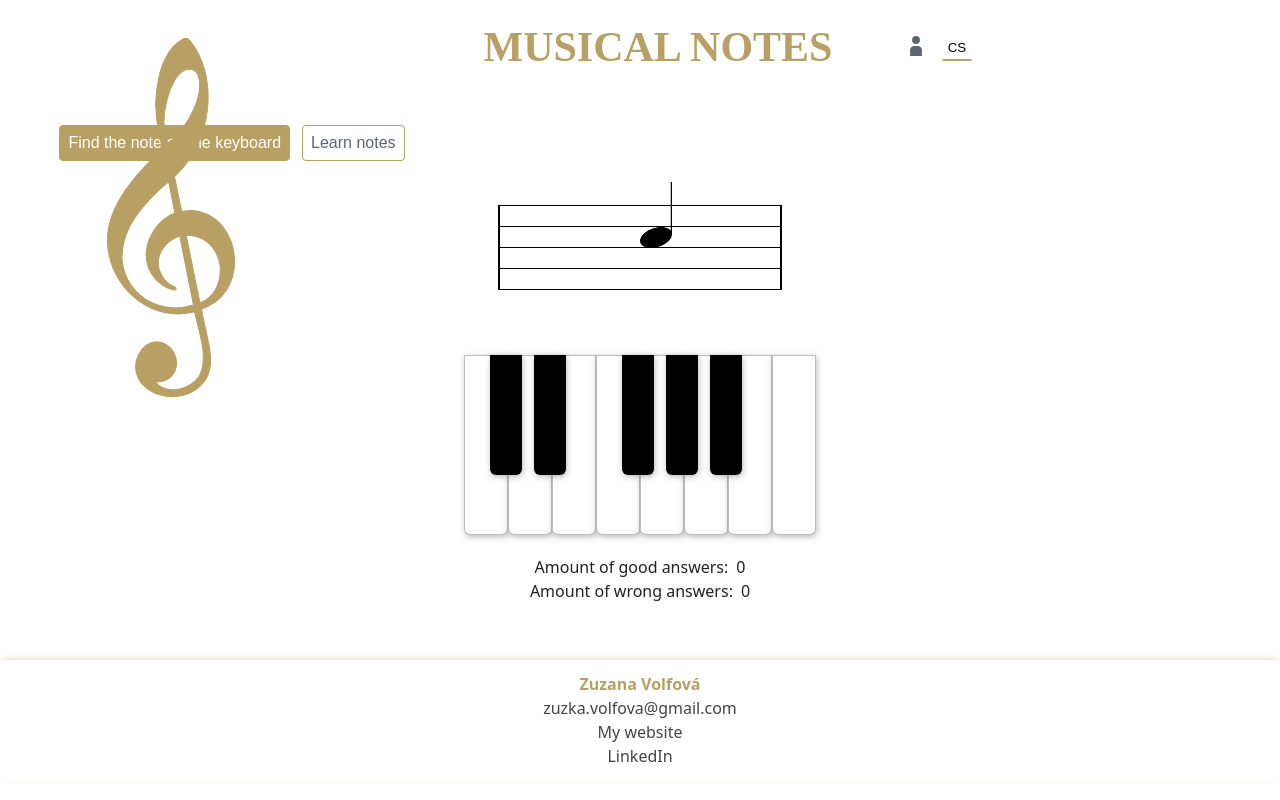
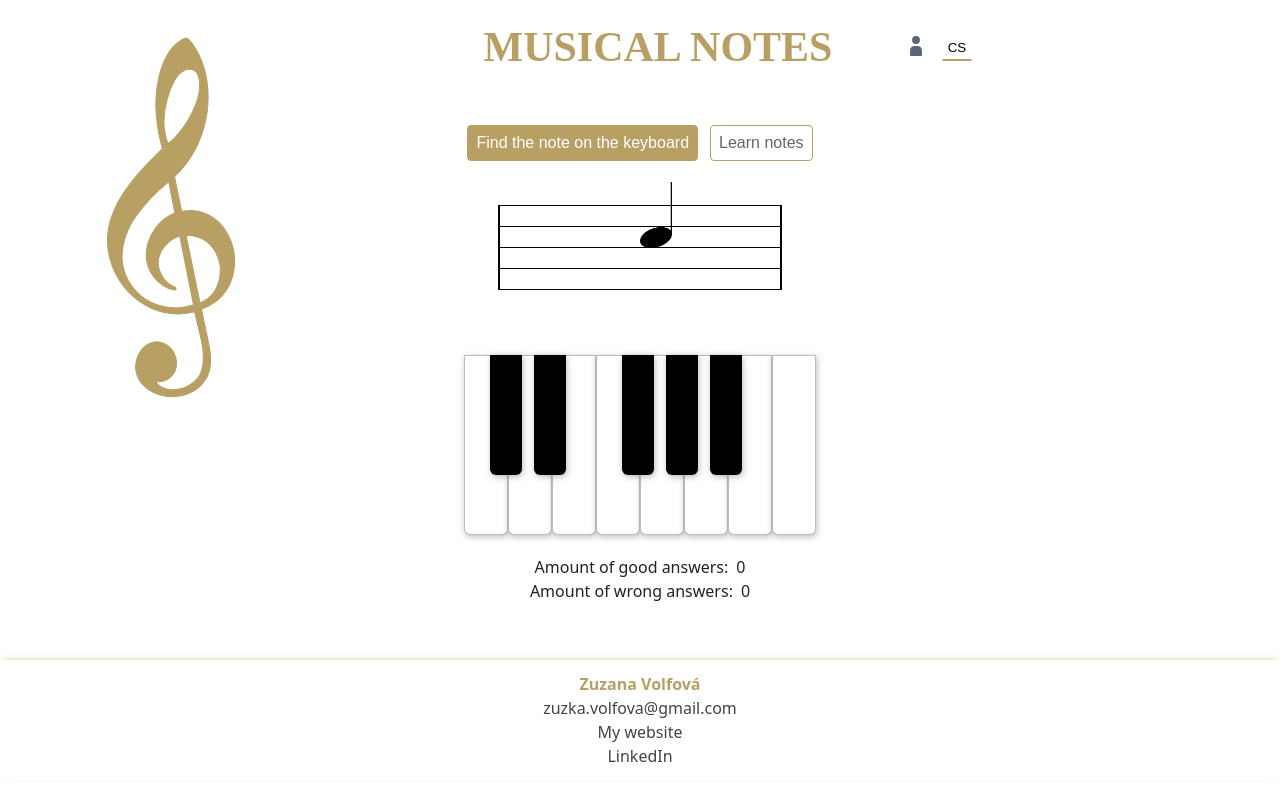
Before and after one commit to zuzanavolfova/musical-notes, a React (Vite) app: page / in a window 1280 px wide. Shown: the top 800 px of the page. Built offline with nearby package versions, Linux system fonts and the light colour scheme; a web font is replaced by a local one.

Commit message:
Fix tabs component

```diff
--- a/src/components/TabsComponent.tsx
+++ b/src/components/TabsComponent.tsx
@@ -16,7 +16,10 @@ const TabsContainerStyled = styled.div`
   flex-wrap: wrap;
 `;
 
-export default function TabsComponent({ setContent }: TabsComponentProps) {
+export default function TabsComponent({
+  setContent,
+  ...props
+}: TabsComponentProps) {
   const { t } = useTranslation();
   const [selectedTab, setSelectedTab] = useState<TabType>("Keyboard");
 
@@ -25,7 +28,7 @@ export default function TabsComponent({ setContent }: TabsComponentProps) {
     setContent(value);
   }
   return (
-    <TabsContainerStyled>
+    <TabsContainerStyled {...props}>
       <TabButton
         isSelected={selectedTab === "Keyboard"}
         onClick={() => handleOnTabClick("Keyboard")}
```
